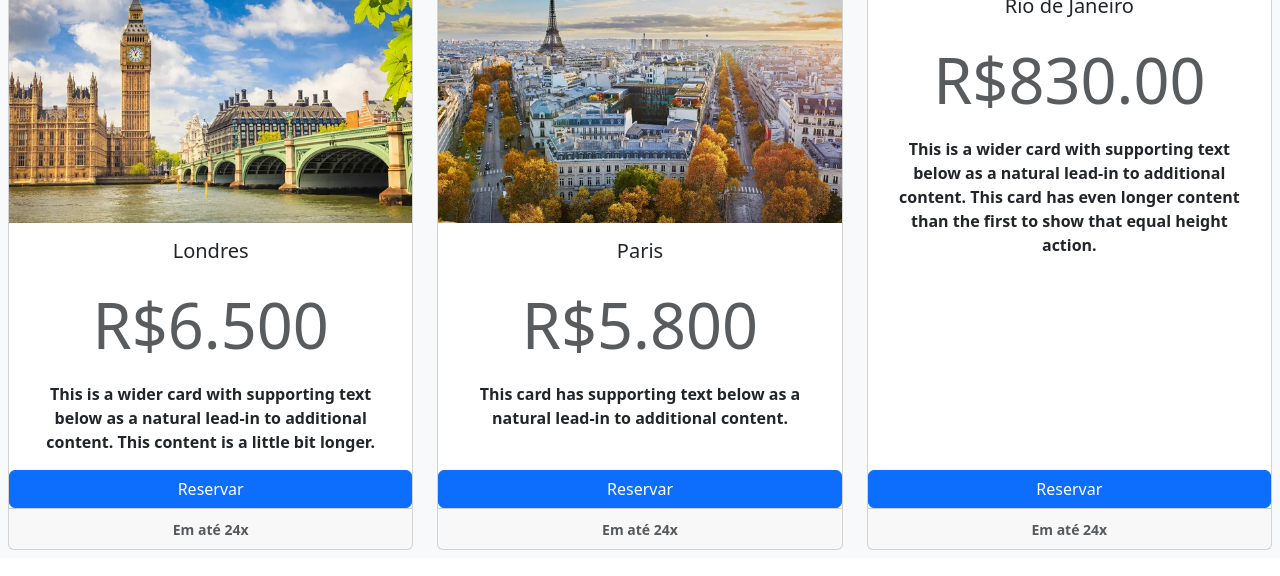
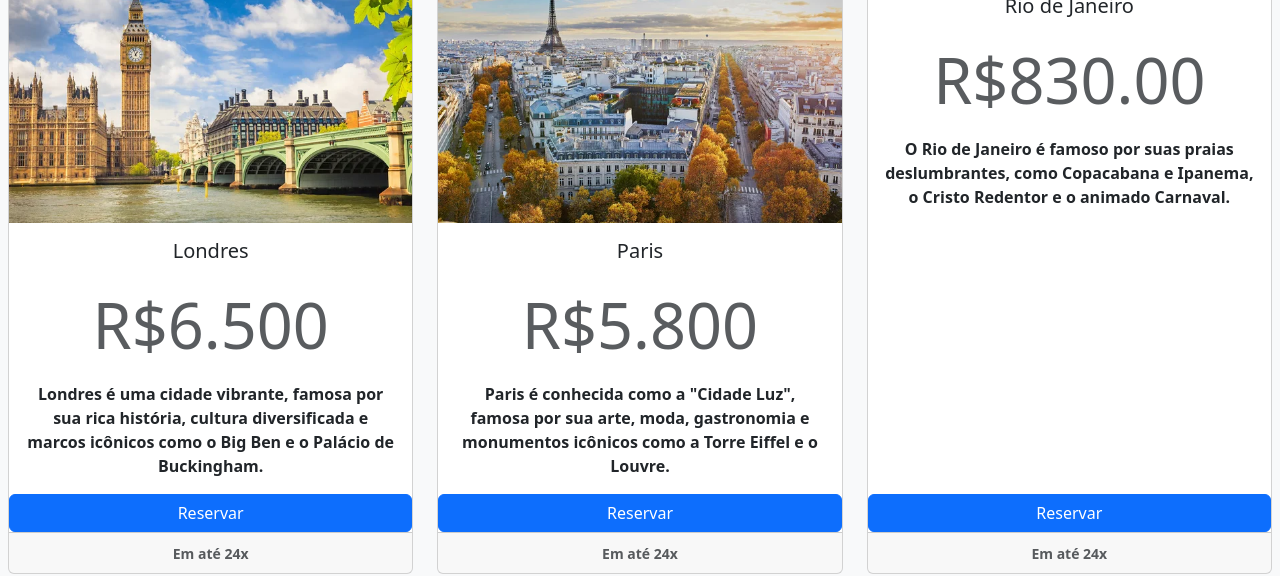
Before and after one commit to MarkFlawless/DreamTrip, a plain HTML site: page index.html in a window 1280 px wide. Shown: the part 278-854 px from the top of the page. Drawn offline with nearby package versions, Linux system fonts and the light colour scheme.

Commit message:
Update index.html

```diff
--- a/index.html
+++ b/index.html
@@ -93,7 +93,7 @@
             <div class="card-body">
               <h5 class="card-title">Londres</h5>
               <h1 class="card-subtitle text-muted">R$6.500</h1>
-              <p class="card-text">This is a wider card with supporting text below as a natural lead-in to additional content. This content is a little bit longer.</p>
+              <p class="card-text">Londres é uma cidade vibrante, famosa por sua rica história, cultura diversificada e marcos icônicos como o Big Ben e o Palácio de Buckingham.</p>
             </div>
             <a href="#" class="btn btn-primary" data-bs-toggle="modal" data-bs-target="#exampleModal">Reservar</a>
             <div class="card-footer">
@@ -107,7 +107,7 @@
             <div class="card-body">
               <h5 class="card-title">Paris</h5>
               <h1 class="card-subtitle text-muted">R$5.800</h1>
-              <p class="card-text">This card has supporting text below as a natural lead-in to additional content.</p>
+              <p class="card-text">Paris é conhecida como a "Cidade Luz", famosa por sua arte, moda, gastronomia e monumentos icônicos como a Torre Eiffel e o Louvre.</p>
             </div>
             <a href="#" class="btn btn-primary" data-bs-toggle="modal" data-bs-target="#exampleModal">Reservar</a>
             <div class="card-footer">
@@ -121,7 +121,7 @@
             <div class="card-body">
               <h5 class="card-title">Rio de Janeiro</h5>
               <h1 class="card-subtitle text-muted">R$830.00</h1>
-              <p class="card-text">This is a wider card with supporting text below as a natural lead-in to additional content. This card has even longer content than the first to show that equal height action.</p>
+              <p class="card-text">O Rio de Janeiro é famoso por suas praias deslumbrantes, como Copacabana e Ipanema, o Cristo Redentor e o animado Carnaval.</p>
             </div>
             <a href="#" class="btn btn-primary" data-bs-toggle="modal" data-bs-target="#exampleModal">Reservar</a>
             <div class="card-footer">
```
